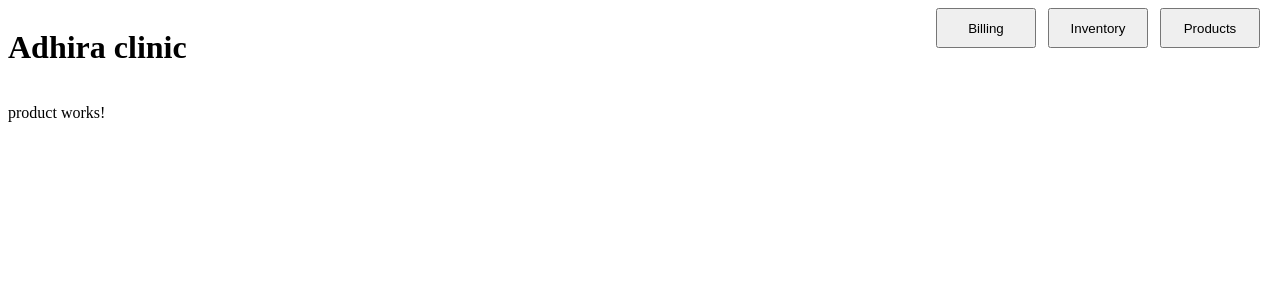
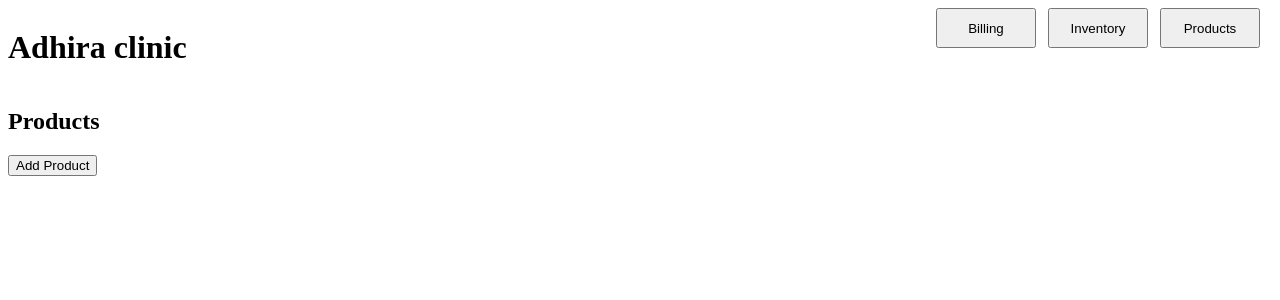
Before and after one commit to ravinsinghd/Billing, an Angular app in the folder app/: page /product in a window 1280 px wide. Shown: the top 300 px of the page. Built offline with nearby package versions, Linux system fonts and the light colour scheme.

Commit message:
Added http service

```diff
--- a/app/src/app/app-routing.module.ts
+++ b/app/src/app/app-routing.module.ts
@@ -2,13 +2,22 @@ import { NgModule } from "@angular/core";
 import { Routes, RouterModule } from "@angular/router";
 
 const routes: Routes = [
+  { path: "", redirectTo: "billing", pathMatch: "full" },
   {
     path: "billing",
     loadChildren: () =>
       import("./billing/billing.module").then((m) => m.BillingModule),
   },
-  { path: 'inventory', loadChildren: () => import('./inventory/inventory.module').then(m => m.InventoryModule) },
-  { path: 'product', loadChildren: () => import('./product/product.module').then(m => m.ProductModule) },
+  {
+    path: "inventory",
+    loadChildren: () =>
+      import("./inventory/inventory.module").then((m) => m.InventoryModule),
+  },
+  {
+    path: "product",
+    loadChildren: () =>
+      import("./product/product.module").then((m) => m.ProductModule),
+  },
 ];
 
 @NgModule({
--- a/app/src/app/app.component.html
+++ b/app/src/app/app.component.html
@@ -1,9 +1,9 @@
 <div class="header">
   <div><h1>Adhira clinic</h1></div>
   <div>
-    <button class="action-button">Billing</button>
-    <button class="action-button">Inventory</button>
-    <button class="action-button">Products</button>
+    <button class="action-button" routerLink="/billing">Billing</button>
+    <button class="action-button" routerLink="/inventory">Inventory</button>
+    <button class="action-button" routerLink="/product">Products</button>
   </div>
 </div>
 <router-outlet></router-outlet>
--- a/app/src/app/product/product.component.html
+++ b/app/src/app/product/product.component.html
@@ -1 +1,9 @@
-<p>product works!</p>
+<div>
+  <h2>Products</h2>
+</div>
+<div>
+  <div>
+    <button>Add Product</button>
+  </div>
+  <table></table>
+</div>
--- a/app/src/app/product/product.component.ts
+++ b/app/src/app/product/product.component.ts
@@ -1,15 +1,19 @@
-import { Component, OnInit } from '@angular/core';
+import { Component, OnInit } from "@angular/core";
+import { HttpService } from "../shared/http.service";
 
 @Component({
-  selector: 'app-product',
-  templateUrl: './product.component.html',
-  styleUrls: ['./product.component.scss']
+  selector: "app-product",
+  templateUrl: "./product.component.html",
+  styleUrls: ["./product.component.scss"],
 })
 export class ProductComponent implements OnInit {
+  constructor(private httpService: HttpService) {}
 
-  constructor() { }
+  ngOnInit() {}
 
-  ngOnInit() {
+  getProductList() {
+    this.httpService.get("products").subscribe((products) => {
+      console.log(products);
+    });
   }
-
 }
--- /dev/null
+++ b/app/src/app/shared/http.service.ts
@@ -0,0 +1,14 @@
+import { Injectable } from "@angular/core";
+import { HttpClient } from "@angular/common/http";
+import { environment } from "../../environments/environment";
+
+@Injectable({
+  providedIn: "root",
+})
+export class HttpService {
+  constructor(private httpClient: HttpClient) {}
+
+  get(partialURL: string) {
+    return this.httpClient.get(`${environment.apiURL}${partialURL}`);
+  }
+}
--- a/app/src/environments/environment.prod.ts
+++ b/app/src/environments/environment.prod.ts
@@ -1,3 +1,4 @@
 export const environment = {
-  production: true
+  production: true,
+  apiURL: "http://localhost:8081",
 };
--- a/app/src/environments/environment.ts
+++ b/app/src/environments/environment.ts
@@ -3,7 +3,8 @@
 // The list of file replacements can be found in `angular.json`.
 
 export const environment = {
-  production: false
+  production: false,
+  apiURL: "http://localhost:8081/",
 };
 
 /*
@@ -13,4 +14,4 @@ export const environment = {
  * This import should be commented out in production mode because it will have a negative impact
  * on performance if an error is thrown.
  */
-// import 'zone.js/dist/zone-error';  // Included with Angular CLI.
+import "zone.js/dist/zone-error"; // Included with Angular CLI.
```
Also changed, not shown: app/src/app/app.module.ts (+9 -13 lines), app/src/app/product/product.service.ts (added, +10 -0 lines), 2 other files (tests, documents, lock files or other folders).
